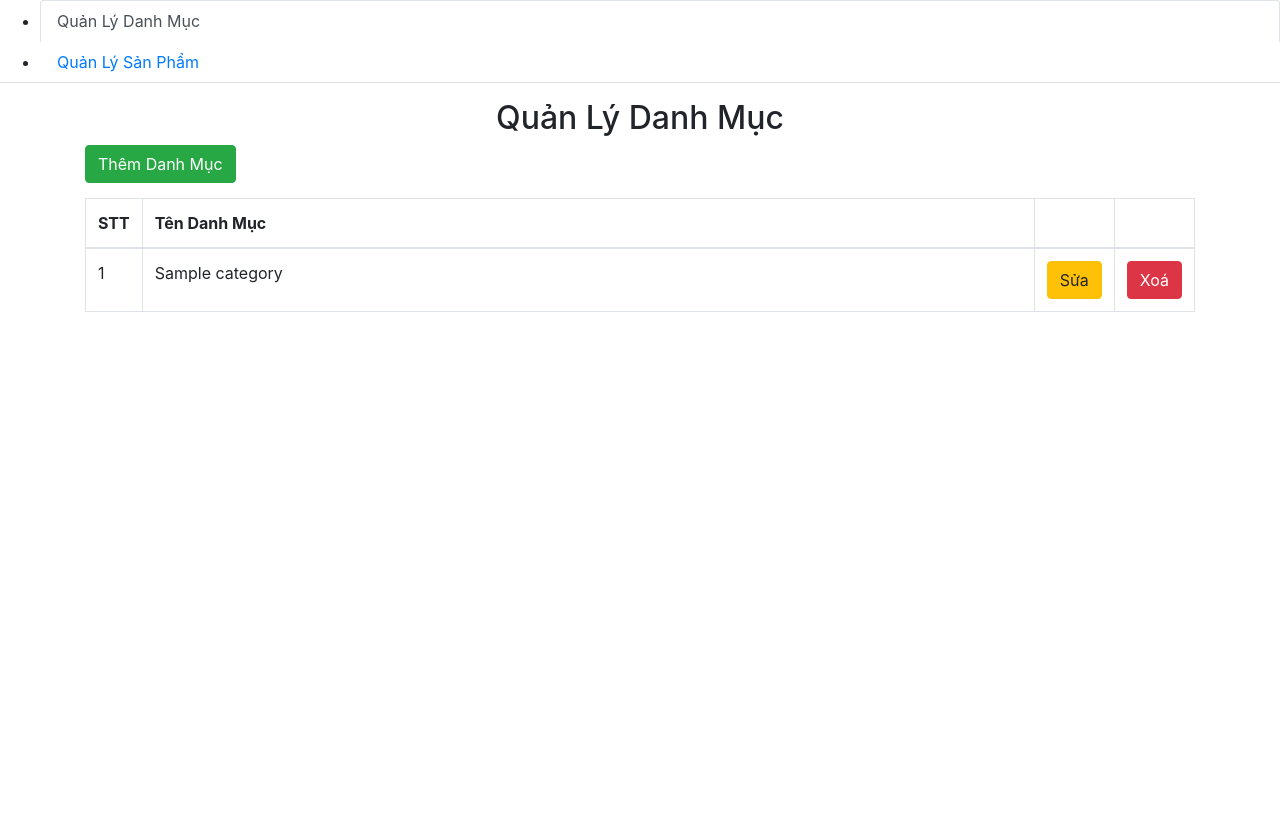
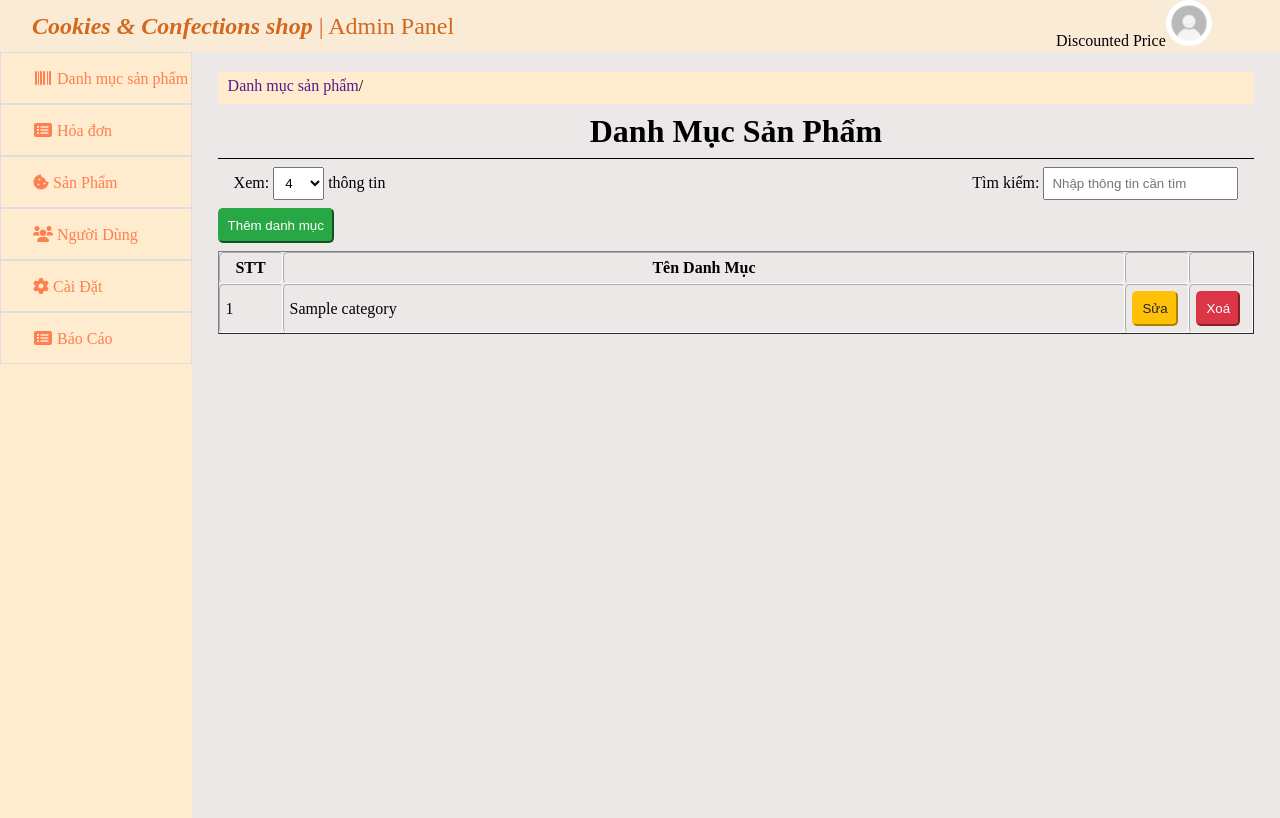
Before and after one commit to hoangquocvietbro/Do_An_PHP, a PHP site: page /admin/category/index.php in a window 1280 px wide. Before the commit the page ends 312 px from the top, so only its background shows below. Run offline with PHP 8.4, Linux system fonts and the light colour scheme; tables that the repository leaves empty or names only in its code hold one stand-in row (values such as "Sample post").

Commit message:
chỉnh  sửa giao diện danh mục sản phẩm

```diff
--- a/admin/category/index.php
+++ b/admin/category/index.php
@@ -1,42 +1,73 @@
 <?php
 require_once ('../../db/dbhelper.php');
+
+$search = '';
+
+if(isset($_GET['search'])){
+    $search = $_GET['search'];
+}
 ?>
 <!DOCTYPE html>
-<html>
+<html lang="en">
 <head>
-	<title>Quản Lý Danh Mục</title>
-	<!-- Latest compiled and minified CSS -->
-	<link rel="stylesheet" href="https://maxcdn.bootstrapcdn.com/bootstrap/4.4.1/css/bootstrap.min.css">
-
-	<!-- jQuery library -->
-	<script src="https://ajax.googleapis.com/ajax/libs/jquery/3.4.1/jquery.min.js"></script>
-
-	<!-- Popper JS -->
-	<script src="https://cdnjs.cloudflare.com/ajax/libs/popper.js/1.16.0/umd/popper.min.js"></script>
-
-	<!-- Latest compiled JavaScript -->
-	<script src="https://maxcdn.bootstrapcdn.com/bootstrap/4.4.1/js/bootstrap.min.js"></script>
+    <meta charset="UTF-8">
+    <meta http-equiv="X-UA-Compatible" content="IE=edge">
+    <meta name="viewport" content="width=device-width, initial-scale=1.0">
+    <title>Document</title>
+    <link rel="stylesheet" href="../css/main.css">
+    <link rel="stylesheet" href="../font/fontawesome-free-6.1.1-web/css/all.css">
 </head>
 <body>
-	<ul class=" nav-tabs">
-	  <li class="nav-item">
-	    <a class="nav-link active" href="#">Quản Lý Danh Mục</a>
-	  </li>
-	  <li class="nav-item">
-	    <a class="nav-link" href="../product/">Quản Lý Sản Phẩm</a>
+    <header class="header">
+        <div class="header__brand"><b><i>Cookies & Confections shop </i></b>| Admin Panel</div>
+        <ul class="header__dropdown">
+            <li><div class="name">Discounted Price</div><img src="../default-avatar-profile-icon-vector-social-media-user-image-182145777.jpg" alt="">
+                <ul class="header__sub-dropdown">
+                    <li><a href=""><i class="fa-solid fa-pen-to-square"></i>Sửa thông tin</a></li>
+                     <li><a href=""><i class="fa fa-sign-out fa-fw"></i>  Đăng xuất</a></li>
+                </ul>
             </li>
         </ul>
-
+    </header>
     <div class="container">
-		<div class="panel panel-primary">
-			<div class="panel-heading">
-				<h2 class="text-center">Quản Lý Danh Mục</h2>
+        <div class="sidebar">
+            <ul class="sidebar__nav">
+                <li><a href=""><i class="fa fa-barcode fa-fw"></i> Danh mục sản phẩm</a></li>
+                <li><a href=""><i class="fa fa-list-alt fa-fw"></i> Hóa đơn</a></li>
+                <li><a href=""><i class="fa-solid fa-cookie-bite"></i> Sản Phẩm</a></li>
+                <li><a href=""><i class="fa-solid fa-users"></i> Người Dùng</a></li>
+                <li><a href=""><i class="fa-solid fa-gear"></i> Cài Đặt</a></li>
+                <li><a href=""><i class="fa fa-list-alt fa-fw"></i> Báo Cáo</a></li>
+            </ul>
         </div>
-			<div class="panel-body">
+        <div class="page-wapper">
+            <div class="page-path"><a href="">Danh mục sản phẩm</a>/</div>
+            <div class="page-title"><h1>Danh Mục Sản Phẩm</h1></div>
+            <div class="two-column">
+                <div class="content-lenght">
+                    Xem: <select name="chon" id="">
+                        <option value="4">4</option>
+                        <option value="6">6</option>
+                        <option value="8">8</option>
+                        <option value="10">10</option>
+                    </select>
+                    thông tin
+                </div>
+            </div>
+            <div class="two-column">
+                <div class="page-search">
+                    <form action="">
+                    Tìm kiếm: <input type="search" placeholder="Nhập thông tin cần tìm" name="search" value=<?php echo $search;?>>
+                    </form>
+                </div>
+            </div>
+            <div class="row">
                 <a href="add.php">
-					<button class="btn btn-success" style="margin-bottom: 15px;">Thêm Danh Mục</button>
+                <button class="btn btn-add">Thêm danh mục</button>
                 </a>
-				<table class="table table-bordered table-hover">
+            </div>
+            <div class="row page-table">
+                <table border="1" cellspacing ="0" width="100%">
                     <thead>
 						<tr>
 							<th width="50px">STT</th>
@@ -48,7 +79,7 @@ require_once ('../../db/dbhelper.php');
 					<tbody>
                         <?php
 //Lay danh sach danh muc tu database
-$sql          = 'select * from category';
+$sql          = "select * from category where name like '%$search%'";
 $categoryList = executeResult($sql);
 
 $index = 1;
@@ -57,10 +88,11 @@ foreach ($categoryList as $item) {
 				<td>'.($index++).'</td>
 				<td>'.$item['name'].'</td>
 				<td>
-					<a href="add.php?id='.$item['id'].'"><button class="btn btn-warning">Sửa</button></a>
+					<a href="add.php?id='.$item['id'].'"><button class="btn btn-edit">Sửa</button></a>
 				</td>
 				<td>
-					<button class="btn btn-danger" onclick="deleteCategory('.$item['id'].')">Xoá</button>
+                <a href="delete.php?id='.$item['id'].'">
+					<button class="btn btn-delete" onclick="deleteCategory()">Xoá</button></a>
 				</td>
 			</tr>';
 }
@@ -70,22 +102,9 @@ foreach ($categoryList as $item) {
             </div>
         </div>
     </div>
-
     <script type="text/javascript">
-		function deleteCategory(id) {
+		function deleteCategory() {
 			var option = confirm('Bạn có chắc chắn muốn xoá danh mục này không?')
-			if(!option) {
-				return;
-			}
-
-			console.log(id)
-			//ajax - lenh post
-			$.post('ajax.php', {
-				'id': id,
-				'action': 'delete'
-			}, function(data) {
-				location.reload()
-			})
 		}
 	</script>
 </body>
--- a/admin/css/main.css
+++ b/admin/css/main.css
@@ -1,8 +1,20 @@
 *{
     padding: 0;
     margin: 0;
+}
+a{
+    text-decoration: none;
+}
+.row{
+    width: 100%;
+}
+.two-column{
+    width: 50%;
+    float: left;
+    padding: 8px 16px;
+    box-sizing: border-box;
+}
 
-}
 .header{
     width: 100%;
     height: 52px;
@@ -14,6 +26,7 @@
     max-width: 80%;
     padding: 0px 32px;
     color: chocolate;
+    font-size: 24px;
     float: left;
     border-right: 1px;
     border-color: black;
@@ -66,7 +79,7 @@
     list-style-type: none;
 }
 .sidebar__nav>li{
-    height: 52px;
+    height: 50px;
     list-style: none;
     list-style-position: inside;
     line-height: 52px;
@@ -84,15 +97,55 @@
 
 .page-wapper{
     width: 81%;
+    height: 726px;
     padding: 20px 2%;
-    background-color: azure;
-    height: 800px;
-}
+    background-color: rgb(236, 232, 232);}
 .page-path{
     width: 100%;
     height: 32px;
     padding: 5px 10px;
     background-color: blanchedalmond;
     box-sizing: border-box;
-    margin-bottom: 52px;
 }
+.page-title{
+    text-align: center;
+    height: 54px;
+    line-height: 54px;
+    border-bottom: 1px solid #000;
+}
+.page-search{
+    float: right;
+}
+.two-column select, input {
+    padding: 7px;
+}
+.page-table  table th,td{
+    padding: 6px;
+    border-color: white;
+    border-radius: 5px;
+}
+
+.btn{
+    padding: 8px;
+    border-radius: 5px;
+}
+.btn:hover{
+    opacity: 0.6;
+}
+.btn-add{
+    color: #fff;
+    background-color: #28a745;
+    border-color: #28a745;
+    margin-bottom: 8px;
+}
+.btn-edit{
+
+    color: #212529;
+    background-color: #ffc107;
+    border-color: #ffc107;
+}
+.btn-delete{
+    color: #fff;
+    background-color: #dc3545;
+    border-color: #dc3545;
+}
```
Also changed, not shown: admin/category/add.php (+0 -8 lines), admin/category/ajax.php (deleted, +0 -19 lines), admin/category/delete.php (added, +11 -0 lines), admin/category/index.html (deleted, +0 -39 lines). Lines whose indentation alone changed are shown as unchanged.
